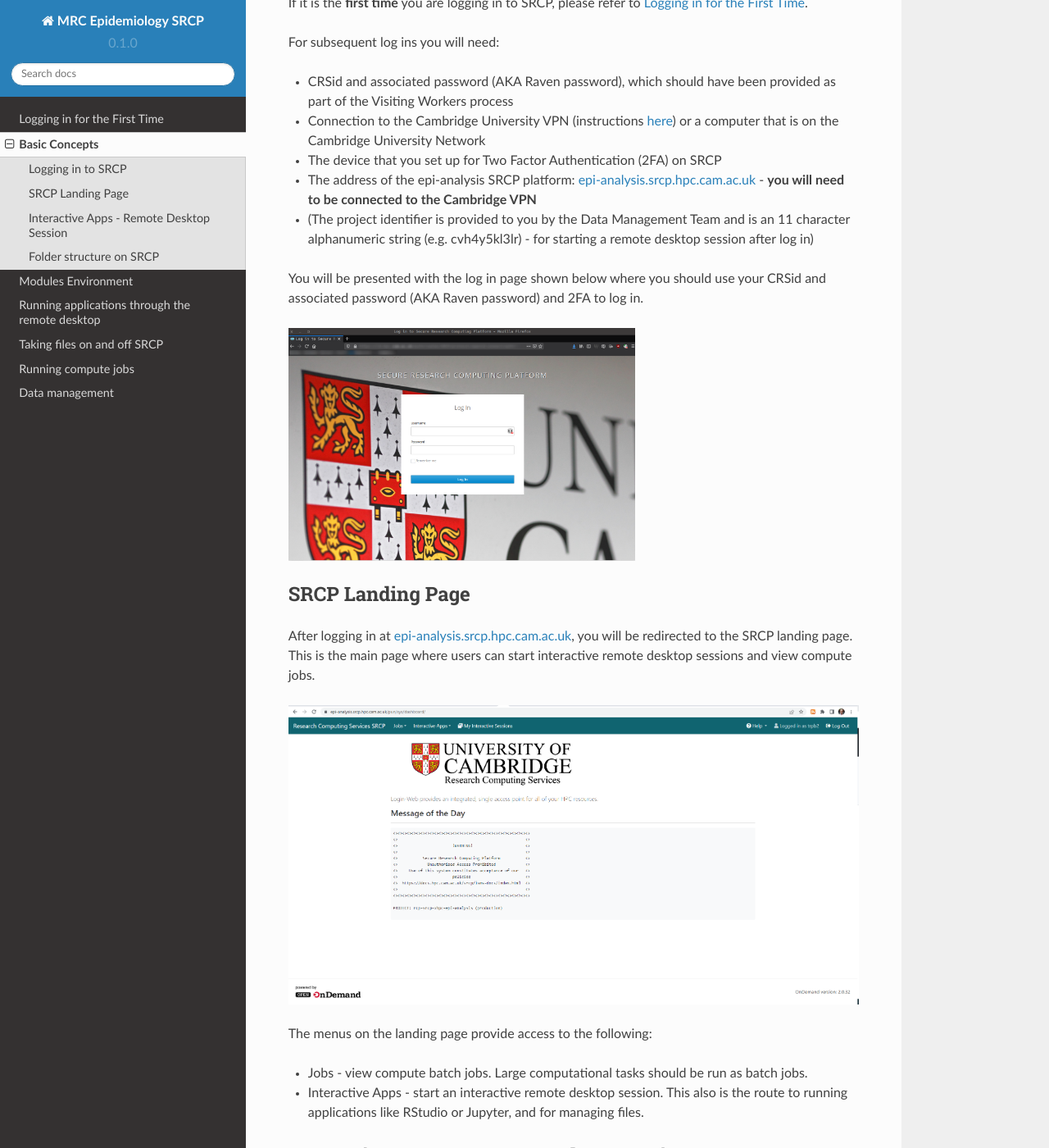
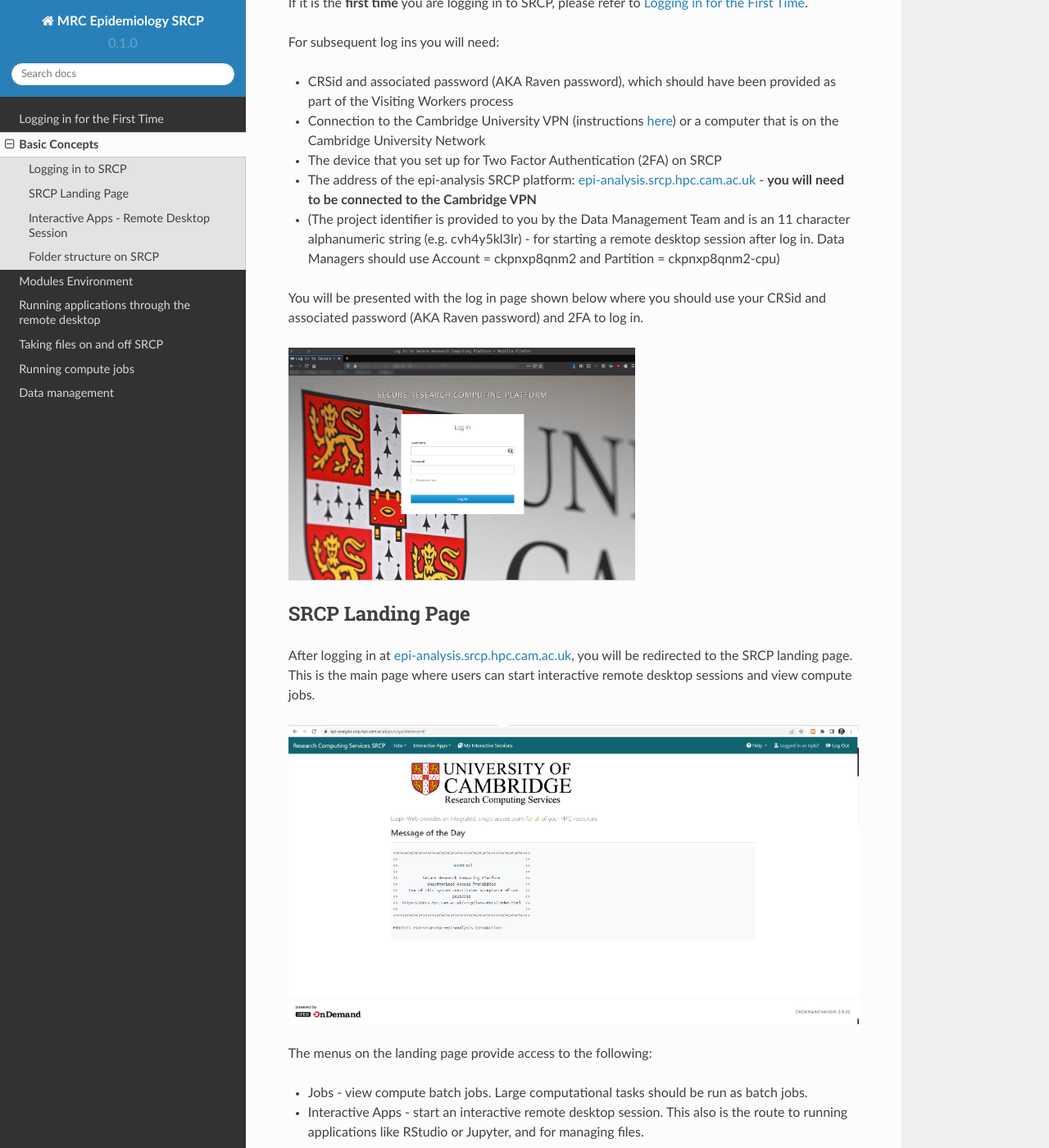
Before and after one commit to epi-analysis/SRCP_docs, a Sphinx documentation site: the page built from docs/source/01-Basic-Concepts.rst, in a window 1280 px wide and 1400 px high, scrolled down 224 px. Shown: the whole window at 82% size. Built offline with Sphinx 7.4.7 and the Read the Docs theme 2.0.0, drawn with Linux system fonts in a browser that asks for light colours; some of the changed text lies outside the part shown.

Commit message:
Update 01-Basic-Concepts.rst

```diff
--- a/docs/source/01-Basic-Concepts.rst
+++ b/docs/source/01-Basic-Concepts.rst
@@ -11,7 +11,7 @@
 -  Connection to the Cambridge University VPN (instructions `here <https://help.uis.cam.ac.uk/service/network-services/remote-access/uis-vpn>`__) or a computer that is on the Cambridge University Network
 -  The device that you set up for Two Factor Authentication (2FA) on SRCP
 -  The address of the epi-analysis SRCP platform: `epi-analysis.srcp.hpc.cam.ac.uk <https://epi-analysis.srcp.hpc.cam.ac.uk/>`__ - **you will need to be connected to the Cambridge VPN**
--  (The project identifier is provided to you by the Data Management Team and is an 11 character alphanumeric string (e.g. cvh4y5kl3lr) - for starting a remote desktop session after log in)
+-  (The project identifier is provided to you by the Data Management Team and is an 11 character alphanumeric string (e.g. cvh4y5kl3lr) - for starting a remote desktop session after log in. Data Managers should use Account = ckpnxp8qnm2 and Partition = ckpnxp8qnm2-cpu)
 
 You will be presented with the log in page shown below where you should use your CRSid and associated password (AKA Raven password) and 2FA to log in.
 
@@ -37,7 +37,7 @@
 Interactive Apps - Remote Desktop Session
 -----------------------------------------
 
-To start a remote desktop session, click the Secure Remote Desktop link in the Interactive Apps menu. This takes you to a page where you can specify the duration of the session (maximum 12 hours) and the number of cores required (from 1 to the maximum available for your project). You will also need to specify the Account and Partition. The Account field should be set to your **project identifier** . The **project identifier** is provided to you by the Data Management Team and is an 11 character alphanumeric string (e.g. cvh4y5kl3lr). The Partition field requires the project identifier plus “-cpu” or “-gpu”:
+To start a remote desktop session, click the Secure Remote Desktop link in the Interactive Apps menu. This takes you to a page where you can specify the duration of the session (maximum 12 hours) and the number of cores required (from 1 to the maximum available for your project). You will also need to specify the Account and Partition. The Account field should be set to your **project identifier** . The **project identifier** is provided to you by the Data Management Team and is an 11 character alphanumeric string (e.g. cvh4y5kl3lr). Data Managers should use Account = ckpnxp8qnm2 and Partition = ckpnxp8qnm2-cpu The Partition field requires the project identifier plus “-cpu” or “-gpu”:
 
 .. figure:: ../../images/remote-desktop-dialogue.png
   :scale: 80 %
```
